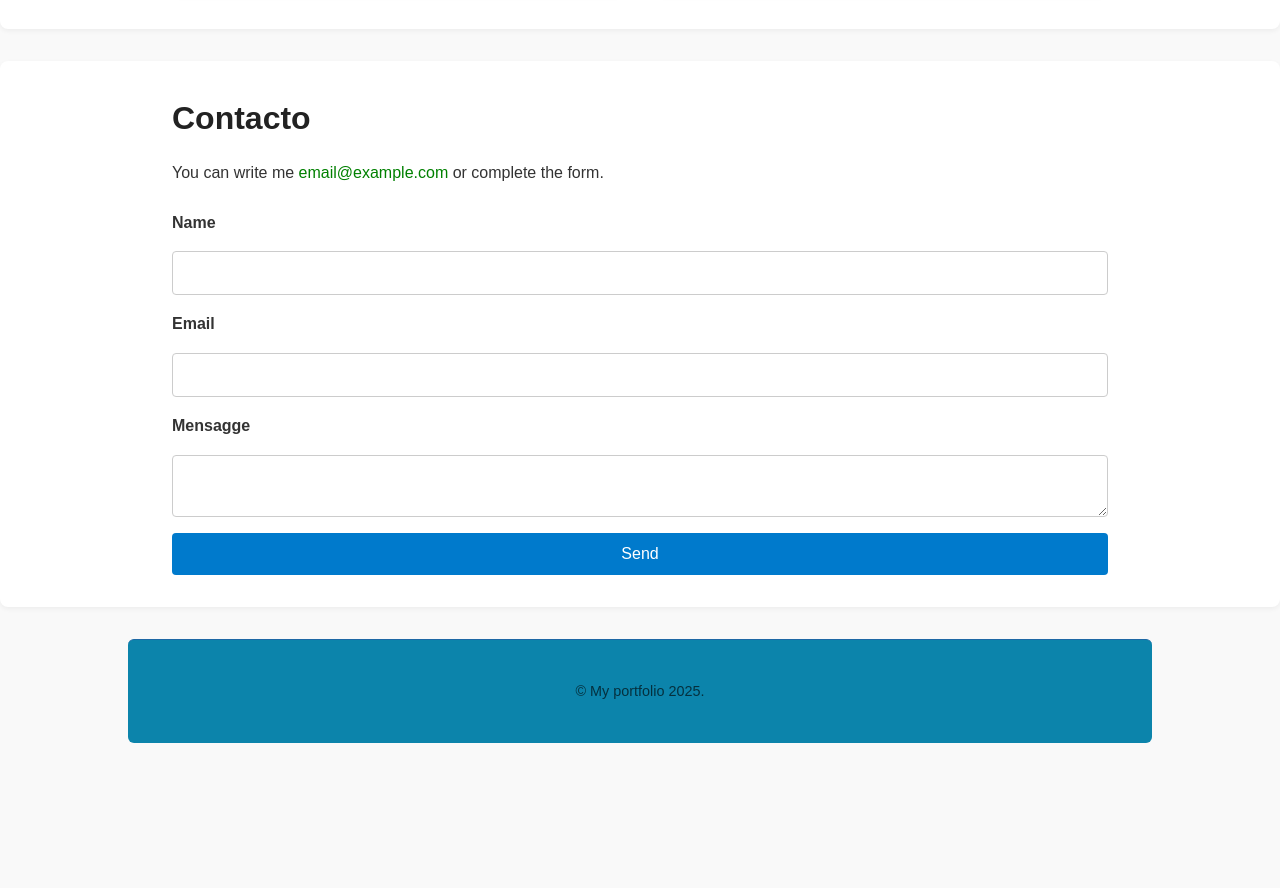
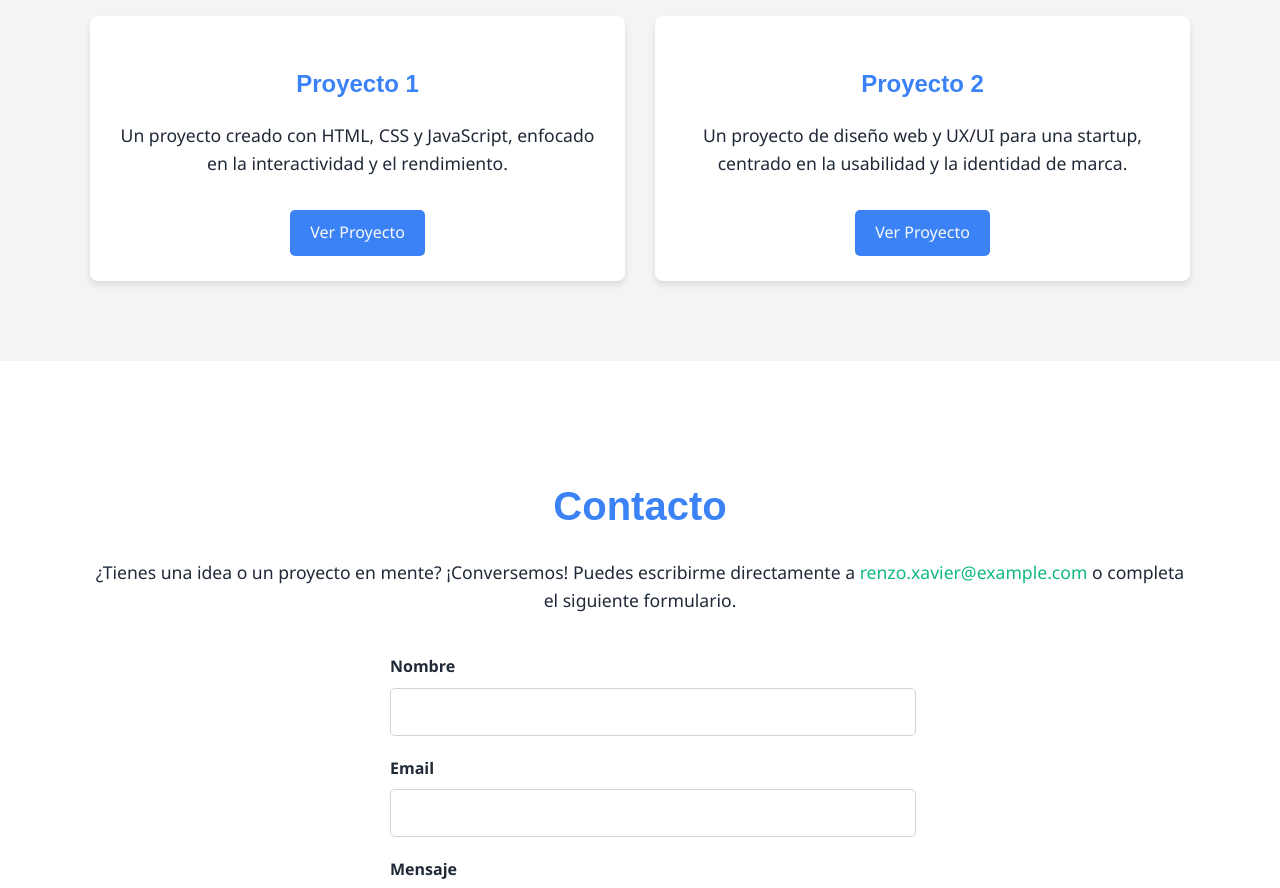
Before and after one commit to renzxavi/portfolio, a plain HTML site: page index.html in a window 1280 px wide. Shown: the part 776-1664 px from the top of the page. Before the commit the page ends 1519 px from the top, so only its background shows below. Drawn offline with Linux system fonts and the light colour scheme.

Commit message:
Actualización del sitio

```diff
--- a/index.html
+++ b/index.html
@@ -1,82 +1,81 @@
 <!DOCTYPE html>
-<html lang="en">
+<html lang="es">
 <head>
   <meta charset="UTF-8" />
   <meta name="viewport" content="width=device-width, initial-scale=1.0" />
-  <title>My portfolio </title>
+  <title>Portafolio de Renzo Xavier</title>
   <link rel="stylesheet" href="styles.css" />
 </head>
 <body>
-  <!-- Header / Hero -->
+
   <header class="header">
     <div class="container">
       <h1 class="name">Renzo Xavier</h1>
-      <p class="tagline"> Web Designer | Designer | Programmer</p>
+      <p class="tagline">Diseñador Web | Diseñador UX/UI | Programador</p>
       <nav class="nav">
         <ul>
-          <li><a href="#about">About me</a></li>
-          <li><a href="#projects">Projects</a></li>
-          <li><a href="#contact">Contact</a></li>
+          <li><a href="#about">Sobre mí</a></li>
+          <li><a href="#projects">Proyectos</a></li>
+          <li><a href="#contact">Contacto</a></li>
         </ul>
       </nav>
     </div>
   </header>
 
-
   <section id="about" class="about">
     <div class="container">
-      <h2>About me</h2>
+      <h2>Sobre mí</h2>
       <p>
-        I profesional and I like technology and designer. I have experience in designer web and designer IU/UX.
+        Soy un profesional apasionado por la tecnología y el diseño. Tengo experiencia en diseño web y diseño UX/UI, creando interfaces atractivas y funcionales que mejoran la experiencia del usuario.
       </p>
     </div>
   </section>
 
-
   <section id="projects" class="projects">
     <div class="container">
-      <h2>Projects</h2>
+      <h2>Proyectos</h2>
       <div class="project-list">
         <div class="project">
-          <h3>Project 1: </h3>
-          <p>A project created with HTML, CSS and JS.</p>
-          <a href="#" target="_blank">View</a>
+          <h3>Proyecto 1</h3>
+          <p>Un proyecto creado con HTML, CSS y JavaScript, enfocado en la interactividad y el rendimiento.</p>
+          <a href="#" target="_blank">Ver Proyecto</a>
         </div>
         <div class="project">
-          <h3>Project 2</h3>
-          <p>Project designed for a star up.</p>
-          <a href="#" target="_blank">View</a>
+          <h3>Proyecto 2</h3>
+          <p>Un proyecto de diseño web y UX/UI para una startup, centrado en la usabilidad y la identidad de marca.</p>
+          <a href="#" target="_blank">Ver Proyecto</a>
         </div>
-        <!-- Agregar más proyectos según sea necesario -->
-      </div>
+        </div>
     </div>
   </section>
 
-  <!-- Contact Section -->
   <section id="contact" class="contact">
     <div class="container">
       <h2>Contacto</h2>
-      <p>You can write me <a id="green" href="mailto:email@example.com">email@example.com</a> or complete the form.</p>
+      <p>¿Tienes una idea o un proyecto en mente? ¡Conversemos! Puedes escribirme directamente a <a id="green" href="mailto:renzo.xavier@example.com">renzo.xavier@example.com</a> o completa el siguiente formulario.</p>
       <form class="contact-form">
-        <label for="name">Name</label>
-        <input type="text" id="name" name="name" required />
-
-        <label for="email">Email</label>
-        <input type="email" id="email" name="email" required />
-
-        <label for="message">Mensagge</label>
-        <textarea id="message" name="message" required></textarea>
-
-        <button type="submit">Send</button>
+        <div class="form-group">
+          <label for="name">Nombre</label>
+          <input type="text" id="name" name="name" required />
+        </div>
+        <div class="form-group">
+          <label for="email">Email</label>
+          <input type="email" id="email" name="email" required />
+        </div>
+        <div class="form-group">
+          <label for="message">Mensaje</label>
+          <textarea id="message" name="message" rows="5" required></textarea>
+        </div>
+        <button type="submit">Enviar Mensaje</button>
       </form>
     </div>
   </section>
 
-  <!-- Footer -->
   <footer class="footer">
     <div class="container">
-      <p id="footered">&copy; My portfolio 2025.</p>
+      <p id="footered">&copy; Portafolio de Renzo Xavier 2025.</p>
     </div>
   </footer>
+
 </body>
 </html>
--- a/styles.css
+++ b/styles.css
@@ -1,181 +1,252 @@
-/* Reset y tipografía base */
-* {
-  margin: 0;
-  padding: 0;
-  box-sizing: border-box;
+/* --- Estilos Generales --- */
+:root {
+  --color-primary: #3b82f6; /* Azul */
+  --color-secondary: #10b981; /* Verde */
+  --color-text-dark: #1f2937; /* Gris oscuro */
+  --color-text-light: #f9fafb; /* Blanco */
+  --color-bg-light: #ffffff; /* Fondo claro */
+  --color-bg-dark: #111827; /* Fondo oscuro */
+  --font-family-body: 'Segoe UI', Tahoma, Geneva, Verdana, sans-serif;
+  --font-family-heading: 'Poppins', sans-serif;
 }
 
 body {
-  font-family: Arial, Helvetica, sans-serif;
+  font-family: var(--font-family-body);
   line-height: 1.6;
-  background-color: #f9f9f9;
-  color: #333;
+  color: var(--color-text-dark);
+  background-color: var(--color-bg-light);
+  margin: 0;
+  padding: 0;
+  overflow-x: hidden; /* Evita el scroll horizontal */
+}
+
+.container {
+  max-width: 1100px;
+  margin: 0 auto;
+  padding: 0 20px;
+}
+
+h1, h2, h3 {
+  font-family: var(--font-family-heading);
+  font-weight: 700;
+  margin-bottom: 0.5em;
+}
+
+h2 {
+  font-size: 2.5rem;
+  color: var(--color-primary);
+  text-align: center;
+}
+
+p {
+  font-size: 1.1rem;
 }
 
 a {
-  color: #007acc;
   text-decoration: none;
+  color: var(--color-primary);
+  transition: color 0.3s ease;
 }
 
 a:hover {
-  text-decoration: underline;
+  color: var(--color-secondary);
 }
 
-/* Container */
-.container {
-  max-width: 1000px;
-  margin: 0 auto;
-  padding: 2rem;
+/* --- Header y Navegación --- */
+.header {
+  background-color: var(--color-bg-dark);
+  color: var(--color-text-light);
+  padding: 1.5rem 0;
+  text-align: center;
 }
 
-/* Header */
-.header {
-  background-color: #ffffff;
-  border-bottom: 1px solid #ddd;
-  text-align: center;
-  padding: 3rem 2rem 2rem;
+.header .container {
+  display: flex;
+  flex-direction: column;
+  align-items: center;
 }
 
-.header .name {
-  font-size: 2.5rem;
-  margin-bottom: 0.5rem;
-  color: #222;
+.name {
+  font-size: 3rem;
+  font-weight: 800;
+  margin: 0;
 }
 
-.header .tagline {
+.tagline {
   font-size: 1.2rem;
-  color: #666;
-  margin-bottom: 1.5rem;
+  font-weight: 300;
+  color: #9ca3af;
+  margin: 0;
 }
 
 .nav ul {
   list-style: none;
+  padding: 0;
+  margin-top: 1.5rem;
   display: flex;
-  justify-content: center;
   gap: 2rem;
 }
 
 .nav a {
-  font-weight: bold;
-  color: #007acc;
+  color: var(--color-text-light);
+  font-size: 1.1rem;
+  font-weight: 500;
+  position: relative;
 }
 
-/* Sections */
-section {
-  background-color: #ffffff;
-  margin: 2rem 0;
-  border-radius: 8px;
-  box-shadow: 0 2px 5px rgba(0,0,0,0.05);
+.nav a::after {
+  content: '';
+  position: absolute;
+  left: 0;
+  bottom: -5px;
+  width: 0;
+  height: 2px;
+  background-color: var(--color-secondary);
+  transition: width 0.3s ease;
 }
 
-section h2 {
-  font-size: 2rem;
-  margin-bottom: 1rem;
-  color: #222;
+.nav a:hover::after {
+  width: 100%;
 }
 
-.about p {
-  font-size: 1.1rem;
-  color: #555;
-  /*text-align: center;*/
+/* --- Secciones de Contenido --- */
+section {
+  padding: 80px 0;
 }
 
-/* Projects */
+.about {
+  background-color: var(--color-bg-light);
+  text-align: center;
+}
+
+.projects {
+  background-color: #f3f4f6; /* Un gris muy claro para diferenciar */
+}
+
 .project-list {
-  display: flex;
-  flex-wrap: wrap;
-  gap: 2rem;
+  display: grid;
+  grid-template-columns: repeat(auto-fit, minmax(300px, 1fr));
+  gap: 30px;
+  margin-top: 40px;
 }
 
 .project {
-  flex: 1 1 300px;
-  background-color: #f4f4f4;
-  border-radius: 6px;
-  padding: 1.5rem;
-  box-shadow: 0 1px 3px rgba(0,0,0,0.1);
+  background-color: var(--color-bg-light);
+  padding: 25px;
+  border-radius: 8px;
+  box-shadow: 0 4px 6px rgba(0, 0, 0, 0.1);
+  text-align: center;
+  transition: transform 0.3s ease;
+}
+
+.project:hover {
+  transform: translateY(-5px);
+  box-shadow: 0 8px 12px rgba(0, 0, 0, 0.15);
 }
 
 .project h3 {
-  margin-bottom: 0.5rem;
-  color: #007acc;
-}
-
-.project p {
-  margin-bottom: 1rem;
-  color: #555;
+  color: var(--color-primary);
+  font-size: 1.5rem;
 }
 
 .project a {
-  font-weight: bold;
+  display: inline-block;
+  background-color: var(--color-primary);
+  color: var(--color-text-light);
+  padding: 10px 20px;
+  border-radius: 5px;
+  margin-top: 15px;
+  transition: background-color 0.3s ease;
 }
 
-/* Contact */
-.contact p {
-  margin-bottom: 1.5rem;
+.project a:hover {
+  background-color: var(--color-secondary);
+}
+
+/* --- Sección de Contacto --- */
+.contact {
+  background-color: var(--color-bg-light);
+  text-align: center;
 }
 
 .contact-form {
+  max-width: 500px;
+  margin: 40px auto 0;
   display: flex;
   flex-direction: column;
-  gap: 1rem;
+  gap: 20px;
+  text-align: left;
 }
 
-.contact-form label {
-  font-weight: bold;
+.form-group {
+  display: flex;
+  flex-direction: column;
 }
 
-.contact-form input,
-.contact-form textarea {
-  padding: 0.75rem;
-  border: 1px solid #ccc;
-  border-radius: 4px;
+.form-group label {
+  font-weight: 600;
+  margin-bottom: 8px;
+}
+
+.form-group input,
+.form-group textarea {
+  width: 100%;
+  padding: 12px;
+  border: 1px solid #d1d5db;
+  border-radius: 5px;
   font-size: 1rem;
+  font-family: var(--font-family-body);
+  transition: border-color 0.3s ease;
+}
+
+.form-group input:focus,
+.form-group textarea:focus {
+  outline: none;
+  border-color: var(--color-primary);
 }
 
 .contact-form button {
-  background-color: #007acc;
-  color: #fff;
+  background-color: var(--color-primary);
+  color: var(--color-text-light);
   border: none;
-  padding: 0.75rem;
-  border-radius: 4px;
-  font-size: 1rem;
+  padding: 15px 25px;
+  font-size: 1.1rem;
+  font-weight: 600;
+  border-radius: 5px;
   cursor: pointer;
-  transition: background-color 0.3s;
+  transition: background-color 0.3s ease;
 }
 
 .contact-form button:hover {
-  background-color: #005f99;
+  background-color: var(--color-secondary);
 }
 
-/* Footer */
-.footer {
-  width: 80%; /* o 60%, 1000px, etc. */
-  margin: 0 auto;
-  text-align: center;
-  padding: 0.5rem 0; ;
-  background-color: #0c84ab;
-  border-top: 1px solid #1e68a5;
-  font-size: 0.9rem;
-  color: #0d55a2;
-  border-radius: 6px; /* opcional para suavizar bordes */
+#green {
+  color: var(--color-secondary);
 }
 
-#footered {
-  color: rgba(0, 0, 0, 0.635);
+/* --- Footer --- */
+.footer {
+  background-color: var(--color-bg-dark);
+  color: var(--color-text-light);
+  padding: 2rem 0;
+  text-align: center;
 }
 
-#green{
-  color: green;
-}
-
-/* Responsive tweaks */
-@media (max-width: 600px) {
+/* --- Media Queries (para diseño responsive) --- */
+@media (max-width: 768px) {
+  h1 {
+    font-size: 2.5rem;
+  }
+  h2 {
+    font-size: 2rem;
+  }
   .nav ul {
     flex-direction: column;
     gap: 1rem;
+    margin-top: 1rem;
   }
-
-  .project-list {
-    flex-direction: column;
+  .project {
+    padding: 20px;
   }
 }
```
